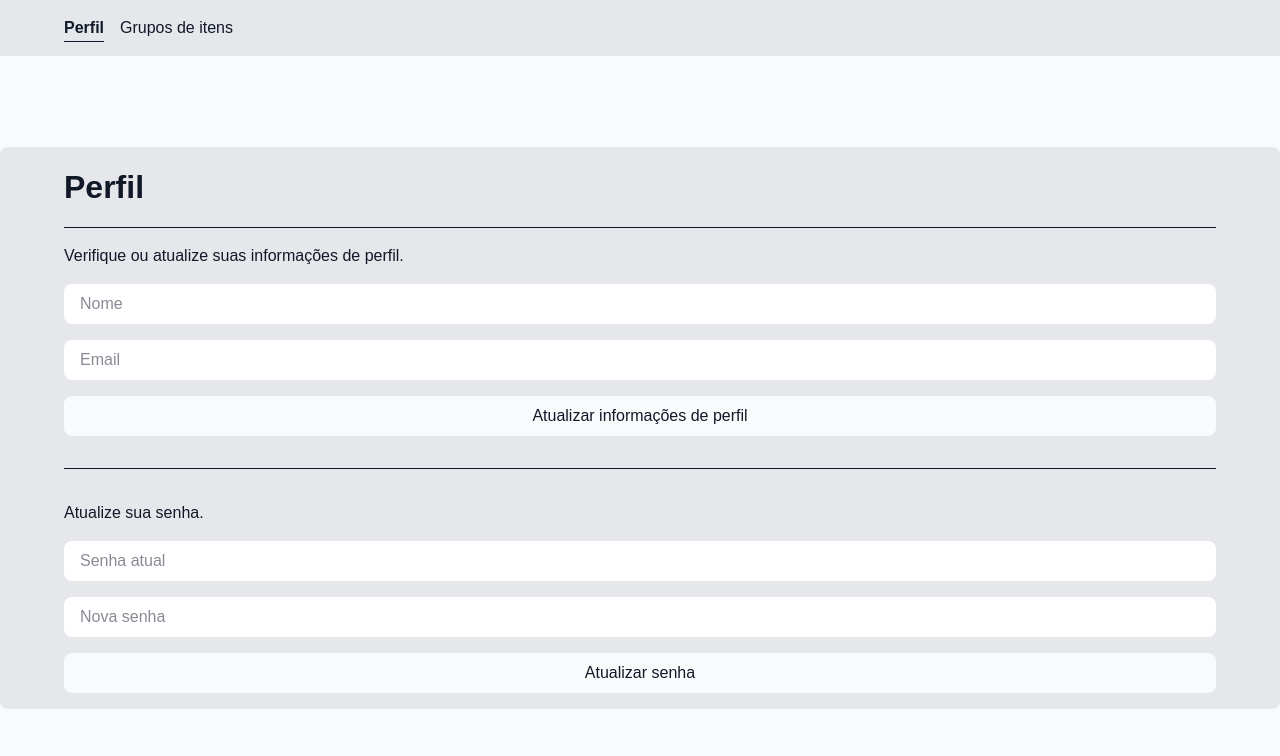
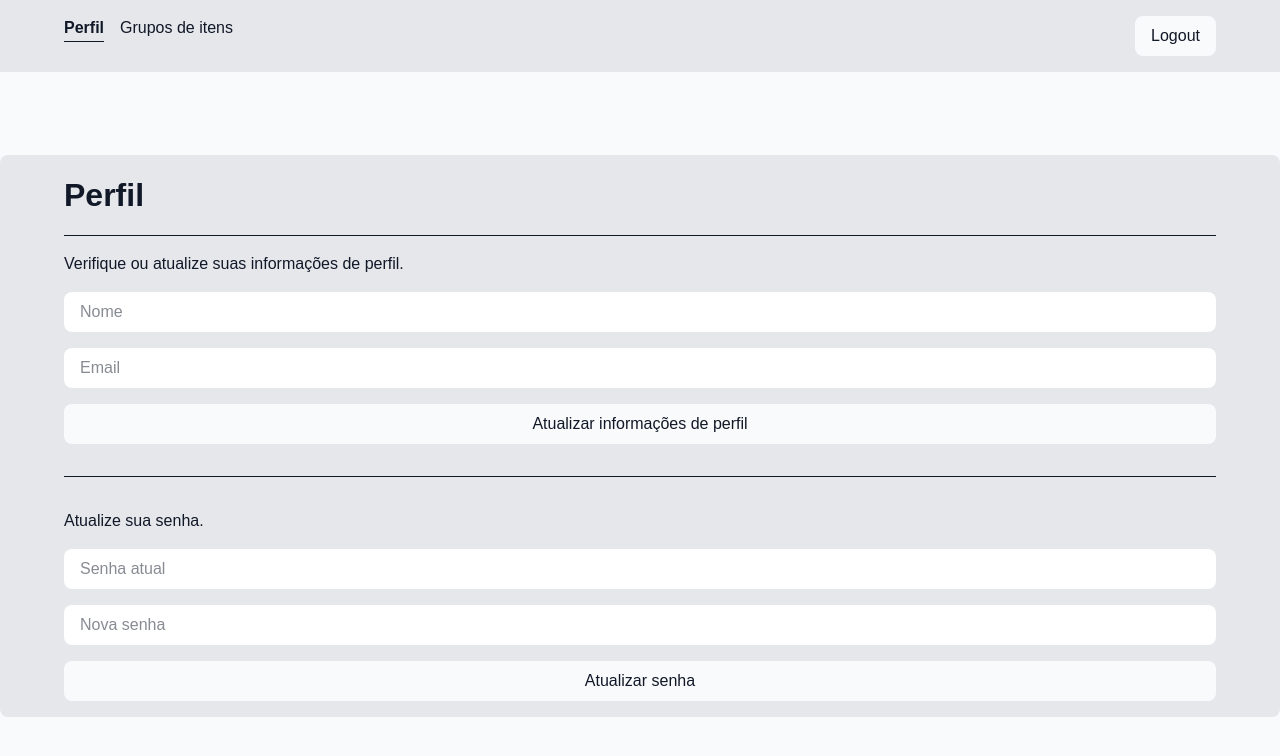
Before and after one commit to Italopax/checklist-frontend, a Next.js app: page /profile in a window 1280 px wide. Shown: the top 756 px of the page. Built offline with nearby package versions, Linux system fonts and the light colour scheme; no server answers.

Commit message:
feat: logout

```diff
--- a/src/components/button.tsx
+++ b/src/components/button.tsx
@@ -1,4 +1,4 @@
-import { FormEventHandler } from "react";
+import { FormEventHandler, MouseEventHandler } from "react";
 import Loading from "./loading";
 
 interface ButtonProps {
@@ -6,12 +6,14 @@ interface ButtonProps {
   type: "button" | "reset" | "submit" | undefined;
   loading?: boolean;
   onSubmit?: FormEventHandler<HTMLButtonElement> | undefined;
+  onClick?: MouseEventHandler<HTMLButtonElement> | undefined;
 }
 
 export default function Button ({
   text,
   type,
   loading = false,
+  onClick,
 }: ButtonProps) {
   const hoverButtonClasses = !loading ? 'hover:bg-(--background)/80' : '';
   const buttonContent = loading ? <Loading /> : text;
@@ -19,6 +21,7 @@ export default function Button ({
   return (
     <button
       type={type}
+      onClick={onClick}
       className={`bg-(--background) ${hoverButtonClasses} px-4 py-2 rounded-lg cursor-pointer`}
     >
       {buttonContent}
--- a/src/components/header.tsx
+++ b/src/components/header.tsx
@@ -3,6 +3,8 @@
 import { PagesRoutes } from "@/models";
 import { usePathname } from "next/navigation";
 import { useRouter } from "next/navigation";
+import Button from "./button";
+import { Storage } from "@/utils/storage";
 
 export default function Header () {
   const pathname = usePathname();
@@ -16,24 +18,36 @@ export default function Header () {
   const actualPage = pagesInfos.find((page) => page.route === pathname)?.label;
   const pageShortcut = pagesInfos.map((page) => page.label);
 
-  const pageSelectedStyle = (page: string) => page === actualPage ? 'font-bold underline underline-offset-8' : ''
+  const pageSelectedStyle = (page: string) => page === actualPage ? 'font-bold underline underline-offset-8' : '';
+
+  function logout (): void {
+    Storage.removeCookies(['accessToken', 'refreshToken']);
+    router.push(PagesRoutes.LOGIN);
+  }
 
   return (
     <header className="bg-(--border)">
-      <div className="flex max-w-7xl m-auto px-16 py-4 gap-4">
+      <div className="flex max-w-7xl m-auto px-16 py-4 gap-4 justify-between">
+        <div className="flex gap-4">
           {pageShortcut.map((page) => {
             return (
-            <div
+              <a
+                key={page}
                 className={`cursor-pointer ${pageSelectedStyle(page)}`}
-              key={page}
                 onClick={() => {
                   router.push(pagesInfos.find((pageInfo) => pageInfo.label === page).route)
                 }}
               >
                 {page}
-            </div>
+              </a>
             );
           })}
+        </div>
+        <Button
+          text="Logout"
+          type="button"
+          onClick={logout}
+        />
       </div>
     </header>
   );
--- a/src/utils/storage.ts
+++ b/src/utils/storage.ts
@@ -26,27 +26,14 @@ export class Storage {
     return cookiesObject;
   }
 
-  static setNewCookies (newCookies: string): void {
-    document.cookie = newCookies;
-  }
-
-  static removeCookies (cookiesToRemove: string[]): void {
-    const currentCookies = this.getCookies();
+  static removeCookies (cookiesToRemove: string[] | string): void {
+    if (typeof cookiesToRemove === 'string') {
+      document.cookie = `${cookiesToRemove}=; expires=Thu, 01 Jan 1970 00:00:00 UTC; path=/;`
+      return;
+    }
 
     cookiesToRemove.forEach((cookie: string) => {
-      delete currentCookies[cookie];
+      document.cookie = `${cookie}=; expires=Thu, 01 Jan 1970 00:00:00 UTC; path=/;`
     });
-
-    const stringCookies = Object.entries(currentCookies).reduce((newCookiesString, currentCookie) => {
-      const [cookieKey, cookieValue] = currentCookie;
-
-      if (newCookiesString.length) {
-        return `${newCookiesString}; ${cookieKey}=${cookieValue}`;
-      }
-
-      return `${cookieKey}=${cookieValue}`;
-    }, '');
-
-    this.setNewCookies(stringCookies);
   }
 }
```
Lines whose indentation alone changed are shown as unchanged.
